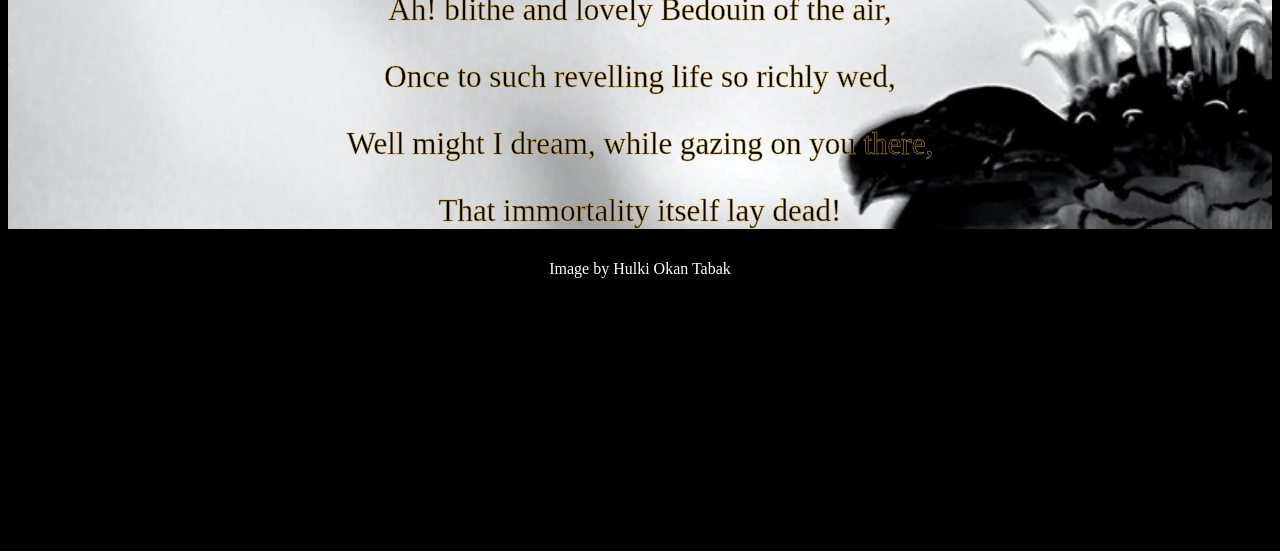
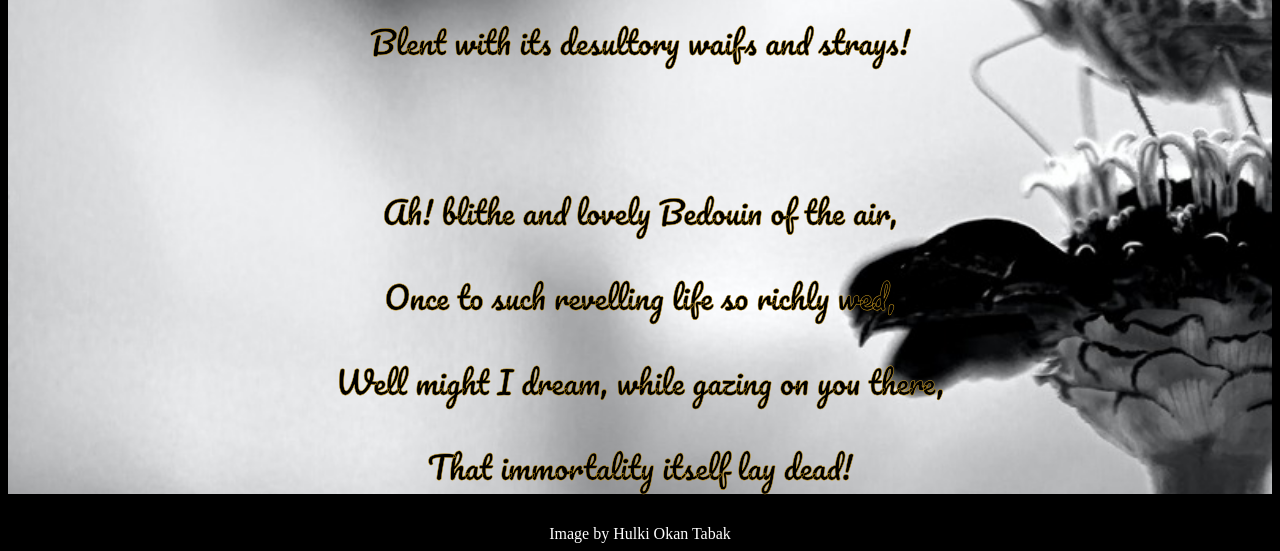
Before and after one commit to RVCC-IDMX/poem-page-ryan-rutishauser, a plain HTML site: page index.html in a window 1280 px wide. Shown: the part 764-1315 px from the top of the page. Before the commit the page ends 1050 px from the top, so only its background shows below. Drawn offline with Linux system fonts and the light colour scheme.

Commit message:
Add font from google

```diff
--- a/css/style.css
+++ b/css/style.css
@@ -40,6 +40,7 @@
     color: black;
     -webkit-text-stroke-width: 0.5px;
     -webkit-text-stroke-color: goldenrod;
+    font-family: 'Pacifico', cursive;;
 }
 
 footer{
--- a/index.html
+++ b/index.html
@@ -9,6 +9,9 @@
   <link rel="icon" type="image/svg+xml" href="img/favicon.svg" />
   <link rel="resetCode" href="css/app.css">
   <link rel="stylesheet" href="css/style.css">
+  <link rel="preconnect" href="https://fonts.googleapis.com">
+<link rel="preconnect" href="https://fonts.gstatic.com" crossorigin>
+<link href="https://fonts.googleapis.com/css2?family=Pacifico&display=swap" rel="stylesheet">
 </head>
 <body>
   <article id="poem">
```
